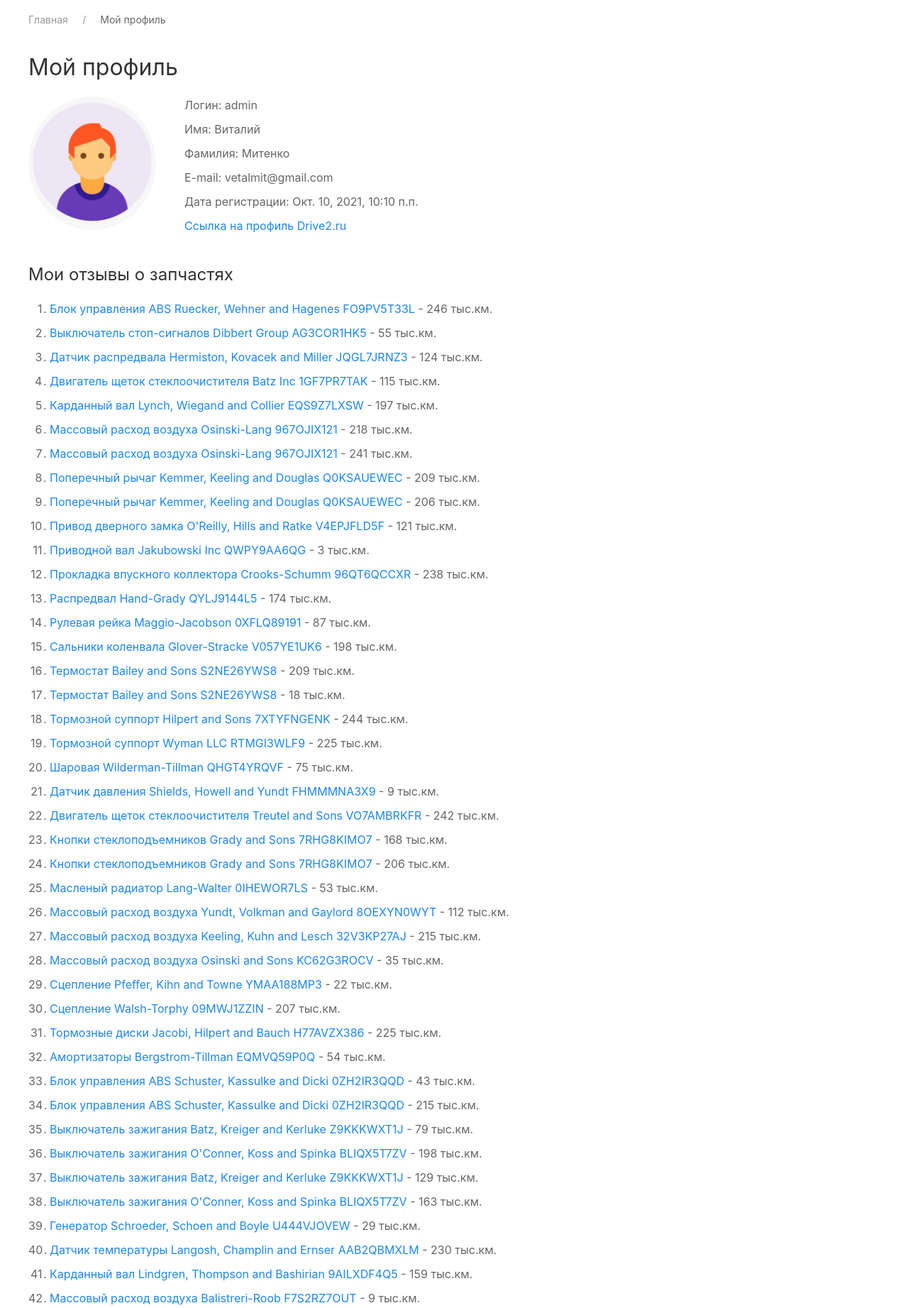
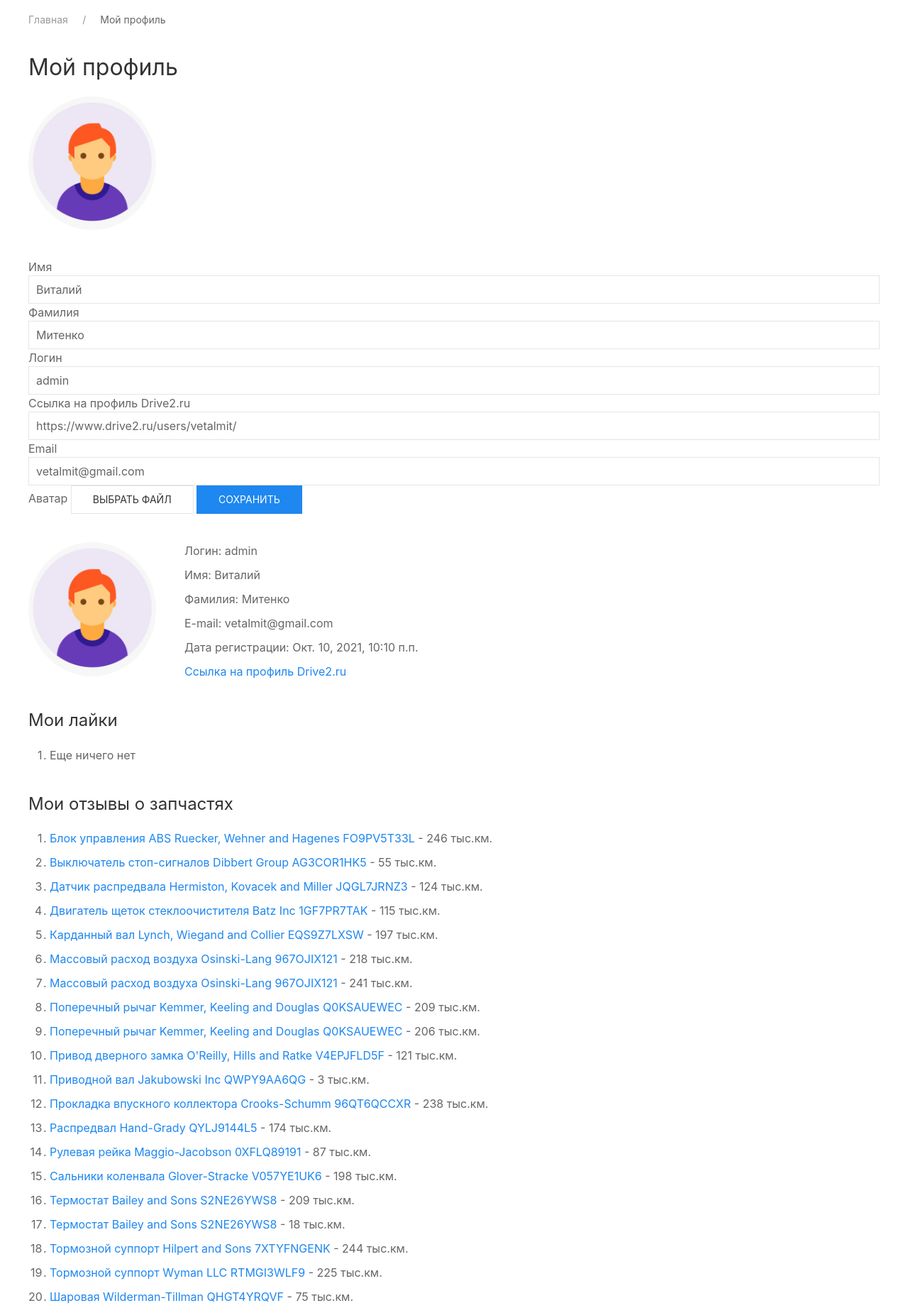
Before and after one commit to VetalM84/spare_part, a Django app: page /user/ in a window 1280 px wide. Shown: the part 80-1923 px from the top of the page at 71% size. Run offline with Django 3.2, Linux system fonts and the light colour scheme; a user stored in the database is signed in; data comes from the database, SQL or seed files in the repository; data that the repository does not hold is empty; some libraries are stand-ins or nearby versions.

Commit message:
-private user profile page

```diff
--- a/mileage/forms.py
+++ b/mileage/forms.py
@@ -1,6 +1,6 @@
 from django import forms
 from django.core.exceptions import ValidationError
-from django.contrib.auth.forms import UserCreationForm, AuthenticationForm
+from django.contrib.auth.forms import UserCreationForm, AuthenticationForm, UserChangeForm
 from django.contrib.auth.models import User
 
 from dal import autocomplete
@@ -9,12 +9,12 @@
 
 
 class UserLoginForm(AuthenticationForm):
-    username = forms.CharField(label='Имя пользователя', widget=forms.TextInput(attrs={'class': 'uk-input'}))
+    username = forms.CharField(label='Логин', widget=forms.TextInput(attrs={'class': 'uk-input'}))
     password = forms.CharField(label='Пароль', widget=forms.PasswordInput(attrs={'class': 'uk-input'}))
 
 
 class UserRegisterForm(UserCreationForm):
-    username = forms.CharField(label='Имя пользователя', widget=forms.TextInput(attrs={'class': 'uk-input'}))
+    username = forms.CharField(label='Логин', widget=forms.TextInput(attrs={'class': 'uk-input'}))
     email = forms.EmailField(label='Email', widget=forms.EmailInput(attrs={'class': 'uk-input'}))
     password1 = forms.CharField(label='Пароль', widget=forms.PasswordInput(attrs={'class': 'uk-input'}))
     password2 = forms.CharField(label='Подтвердите пароль', widget=forms.PasswordInput(attrs={'class': 'uk-input'}))
@@ -22,12 +22,6 @@
     class Meta:
         model = User
         fields = ('username', 'email', 'password1', 'password2')
-        # widgets = {
-        #     'username': forms.TextInput(attrs={'class': 'uk-input'}),
-        #     'email': forms.EmailInput(attrs={'class': 'uk-input'}),
-        #     'password1': forms.PasswordInput(attrs={'class': 'uk-input'}),
-        #     'password2': forms.PasswordInput(attrs={'class': 'uk-input'}),
-        # }
 
 
 class AddSparePartForm(forms.ModelForm):
@@ -67,14 +61,26 @@
     #     self.fields['car_model'].queryset = CarModel.objects.none()
 
 
+class UserEditForm(UserChangeForm):
+    first_name = forms.CharField(label='Имя', widget=forms.TextInput(attrs={'class': 'uk-input'}))
+    last_name = forms.CharField(label='Фамилия', widget=forms.TextInput(attrs={'class': 'uk-input'}))
+    username = forms.CharField(label='Логин', widget=forms.TextInput(attrs={'class': 'uk-input'}))
+    email = forms.EmailField(label='Email', widget=forms.EmailInput(attrs={'class': 'uk-input'}))
+
+    class Meta:
+        model = User
+        fields = ('first_name', 'last_name', 'username', 'email',)
+        exclude = ('password',)
+
+
+# TODO реализовать редактирование профиля
 class ProfileEditForm(forms.ModelForm):
+
     class Meta:
         model = Profile
-        fields = '__all__'
+        fields = ['drive2_link', 'avatar']
         widgets = {
-            'user': forms.Select(attrs={'class': 'form-select'}),
             'drive2_link': forms.URLInput(attrs={'class': 'uk-input'}),
-            'cars': forms.SelectMultiple(),
         }
 
     def clean_drive2_link(self):
--- a/mileage/templates/mileage/user_profile.html
+++ b/mileage/templates/mileage/user_profile.html
@@ -22,6 +22,26 @@
         <img class="uk-border-circle" width="180" height="180"  src="{{ MEDIA_URL }}{{ user.profile.avatar }}" alt="">
     </div>
     <div>
+        <div class="uk-margin-small" uk-form-custom>
+        <form method="post">
+            {% csrf_token %}
+            <label for="id_first_name">Имя</label><input class="uk-input" type="text" name="first_name" value="{{ user.first_name }}" id="id_first_name">
+            <label for="id_last_name">Фамилия</label><input class="uk-input" type="text" name="last_name" value="{{ user.last_name }}" id="id_last_name">
+            <label for="id_username">Логин</label><input class="uk-input" type="text" name="username" value="{{ user.username }}" required="" id="id_username">
+            <label for="id_drive2_link">Ссылка на профиль Drive2.ru</label><input class="uk-input" type="text" name="drive2_link" value="{{ user.profile.drive2_link }}" id="id_drive2_link">
+            <label for="id_email">Email</label><input class="uk-input" type="email" name="email" value="{{ user.email }}" id="id_email">
+            <label for="id_avatar">Аватар</label><input type="file" name="avatar" value="{{ user.avatar }}" id="id_avatar">
+            <button class="uk-button uk-button-default" type="button" tabindex="-1">Выбрать файл</button>
+            <button class="uk-button uk-button-primary" type="submit">Сохранить</button>
+        </form>
+        </div>
+    </div>
+ </div>
+ <div class="uk-grid" uk-grid>
+    <div>
+        <img class="uk-border-circle" width="180" height="180"  src="{{ MEDIA_URL }}{{ user.profile.avatar }}" alt="">
+    </div>
+    <div>
         <ul class="uk-list">
             <li>Логин: {{ user.username }}</li>
             <li>Имя: {{ user.first_name }}</li>
@@ -32,6 +52,15 @@
         </ul>
     </div>
 </div>
+    <h3>Мои лайки</h3>
+    <ul class="uk-list uk-list-decimal">
+        {% for item in user_liked %}
+            <li>{{ item }}</li>
+        {% empty %}
+            <p>Еще ничего нет</p>
+        {% endfor %}
+    </ul>
+
     <h3>Мои отзывы о запчастях</h3>
     <ul class="uk-list uk-list-decimal">
         {% for item in user_reviews %}
--- a/mileage/urls.py
+++ b/mileage/urls.py
@@ -14,7 +14,7 @@
     path('new_spare_part/', add_new_spare_part, name='new_spare_part'),
     path('add_review/', add_review, name='add_review_page'),
     path('search/', search, name='search_page'),
-    path('user/', get_user_profile, name='user_profile_page'),
+    path('user/', get_private_user_profile, name='user_profile_page'),
     path('user_public/<int:user_id>/', get_public_user_profile, name='user_public_profile_page'),
     path('spare_part/<int:spare_part_id>/', get_spare_part, name='get_spare_part'),
     path('model_spare_part/<int:model_id>/<int:spare_part_id>/', get_model_spare_parts_reviews,
--- a/mileage/views.py
+++ b/mileage/views.py
@@ -11,7 +11,7 @@
 import simplejson
 
 from .models import Review, CarModel, CarBrand, SparePart, SparePartCategory, Profile, User, Comment
-from .forms import AddReviewForm, AddSparePartForm, UserRegisterForm, UserLoginForm
+from .forms import AddReviewForm, AddSparePartForm, UserRegisterForm, UserLoginForm, ProfileEditForm, UserEditForm
 
 
 def user_register(request):
@@ -177,10 +177,25 @@
     return render(request, 'mileage/spare_part_by_car.html', context)
 
 
-def get_user_profile(request):
+def get_private_user_profile(request):
     """ отображаем личный профиль пользователя """
+    if request.method == 'POST':
+        user_form = UserEditForm(data=request.POST, instance=request.user)
+        profile_form = ProfileEditForm(data=request.POST, instance=request.user.profile)
+        if user_form.is_valid() and profile_form.is_valid():
+            user_form.save()
+            profile_form.save()
+    else:
+        user_form = UserEditForm()
+        profile_form = ProfileEditForm()
+
     user_reviews = Review.objects.filter(owner_id=request.user.id).order_by('spare_part', 'spare_part__category_id')
+    user_liked = Review.objects.filter(likes=request.user)
+
     context = {
+        'user_liked': user_liked,
+        'user_form': user_form,
+        'profile_form': profile_form,
         'title': 'Мой профиль',
         'user_reviews': user_reviews,
     }
@@ -257,8 +272,7 @@
     spare_parts_reviews = Review.objects.filter(spare_part_id=spare_part_id).order_by(Length('testimonial').desc())
     # или такой запрос
     # spare_parts_reviews = spare_part.review_set.all().order_by('-mileage')
-    # rev = Comment.objects.filter(review__spare_part_id=spare_part)
-    # print(rev)
+
     max_mileage = spare_parts_reviews.aggregate(Max('mileage'))
     min_mileage = spare_parts_reviews.aggregate(Min('mileage'))
     avg_mileage = spare_parts_reviews.aggregate(Avg('mileage'))
@@ -269,10 +283,12 @@
     cars = spare_part.review_set.all().order_by('car_brand__brand', 'car_model__model_name').\
         distinct('car_brand__brand', 'car_model__model_name')
     # unique_brands = CarBrand.objects.filter(review__in=cars).distinct()
-    # reviews = spare_part.review_set.all()
     # unique_brands = CarBrand.objects.filter(review__in=reviews).distinct()
 
+    # comments = Comment.objects.filter(review__spare_part_id=spare_part)
+    # print(comments)
     context = {
+        # 'comments': comments,
         'spare_part': spare_part,
         'min_mileage': min_mileage['mileage__min'],
         'max_mileage': max_mileage['mileage__max'],
@@ -343,7 +359,7 @@
         comment_text = request.POST.get('comment_text')
         if len(comment_text) > 20:
             comment = Comment.objects.create(user=request.user, review=review, comments_text=comment_text)
-            result = review.comment_set.all().count()
+            result = review.comment.all().count()
             comment.save()
             message = 'Отзыв добавлен!'
         else:
```
